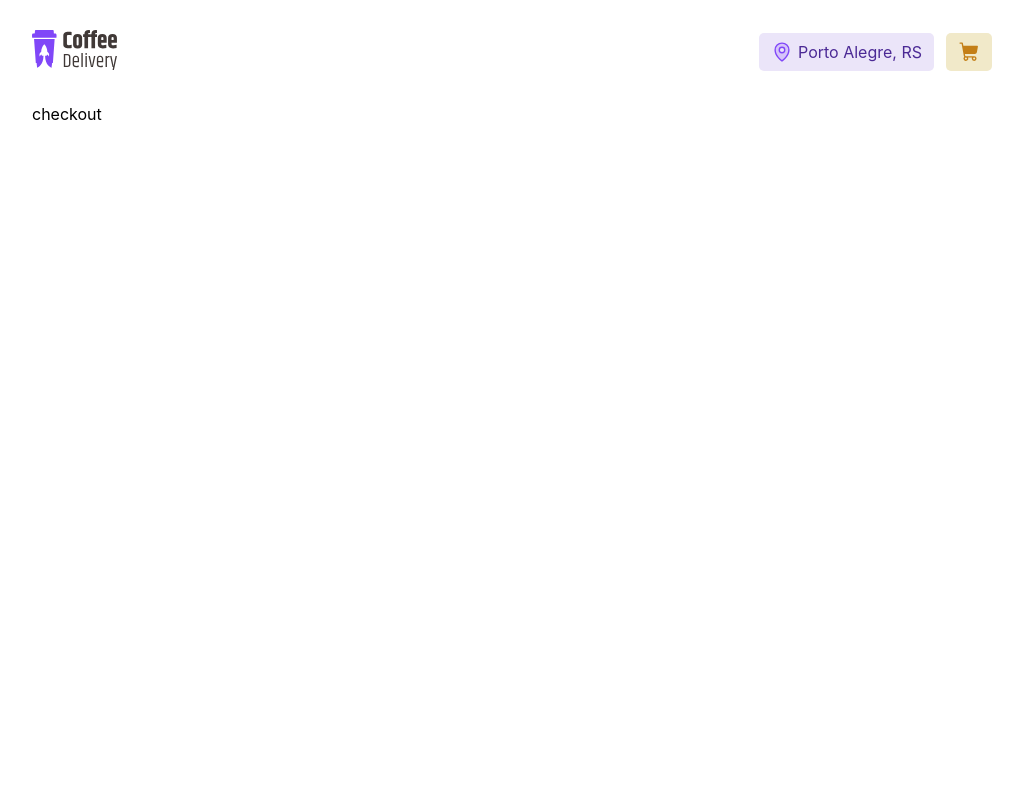
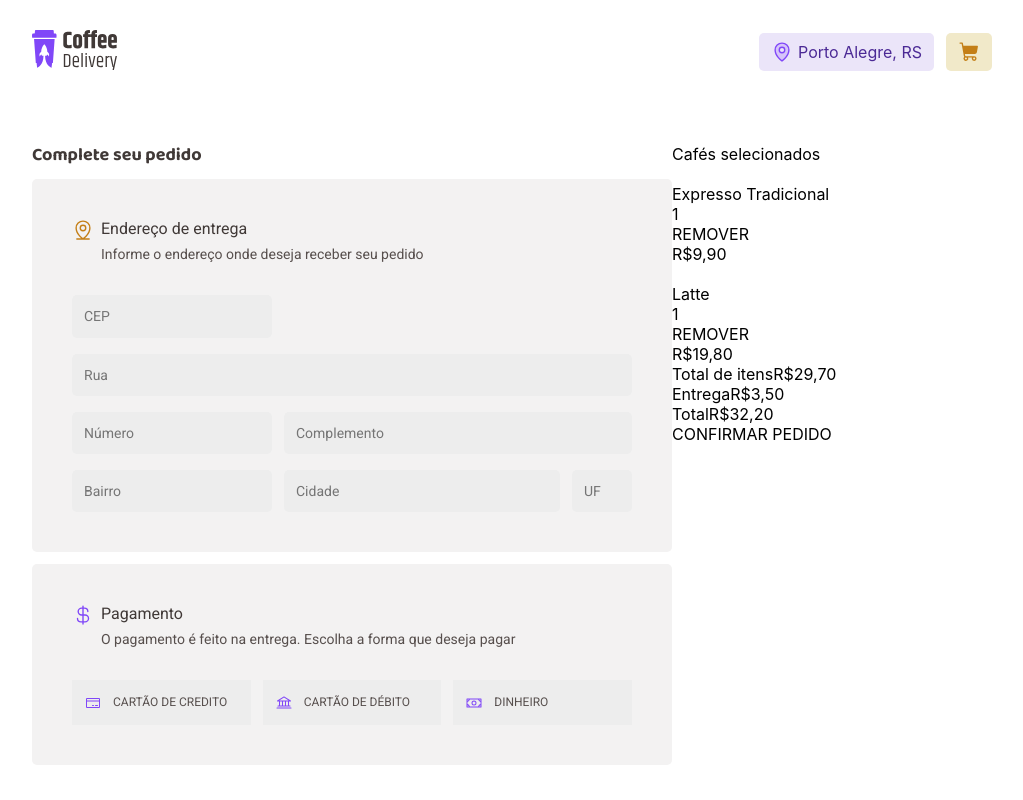
Before and after one commit to luisgustavofaria/coffee-delivery, a React (Vite) app: page /checkout in a window 1280 px wide. Shown: the whole page, without its empty margins (128-1151 px from the left). Built offline with nearby package versions, Linux system fonts and the light colour scheme.

Commit message:
criado ContainerPaymentData

```diff
--- a/src/pages/Checkout/index.tsx
+++ b/src/pages/Checkout/index.tsx
@@ -1,7 +1,130 @@
+import {
+  Bank,
+  CreditCard,
+  CurrencyDollar,
+  MapPinLine,
+  Money,
+} from '@phosphor-icons/react';
+import {
+  ContainerCheckout,
+  ContainerPaymentData,
+  ContainerAdress,
+  ContainerPayment,
+  Payment,
+} from './styles';
+
 export function Checkout() {
   return (
-    <div>
-      <span>checkout</span>
-    </div>
+    <ContainerCheckout>
+      <ContainerPaymentData>
+        <span>Complete seu pedido</span>
+        <ContainerAdress>
+          <div>
+            <MapPinLine size={22} color="#C47F17" />
+            <div>
+              <span>Endereço de entrega</span>
+              <span>Informe o endereço onde deseja receber seu pedido</span>
+            </div>
+          </div>
+          <form action="">
+            <input type="text" placeholder="CEP" />
+            <input type="text" placeholder="Rua" />
+            <div>
+              <input type="text" placeholder="Número" />
+              <input type="text" placeholder="Complemento" />
+            </div>
+            <div>
+              <input type="text" placeholder="Bairro" />
+              <input type="text" placeholder="Cidade" />
+              <input type="text" placeholder="UF" />
+            </div>
+          </form>
+        </ContainerAdress>
+        <ContainerPayment>
+          <div>
+            <CurrencyDollar size={22} color="#8047F8" />
+            <div>
+              <span>Pagamento</span>
+              <span>
+                O pagamento é feito na entrega. Escolha a forma que deseja pagar
+              </span>
+            </div>
+          </div>
+          <Payment>
+            <button>
+              <CreditCard size={16} color="#8047F8" />
+              <span>CARTÃO DE CREDITO</span>
+            </button>
+            <button>
+              <Bank size={16} color="#8047F8" />
+              <span>CARTÃO DE DÉBITO</span>
+            </button>
+            <button>
+              <Money size={16} color="#8047F8" />
+              <span>DINHEIRO</span>
+            </button>
+          </Payment>
+        </ContainerPayment>
+      </ContainerPaymentData>
+
+      <div>
+        <span>Cafés selecionados</span>
+        <div>
+          <div>
+            <img src="" alt="" />
+            <div>
+              <span>Expresso Tradicional</span>
+              <div>
+                <div>
+                  <img src="" alt="" />
+                  <span>1</span>
+                  <img src="" alt="" />
+                </div>
+                <div>
+                  <img src="" alt="" />
+                  <span>REMOVER</span>
+                </div>
+              </div>
+              <span>R$9,90</span>
+            </div>
+          </div>
+          <div>
+            <img src="" alt="" />
+            <div>
+              <span>Latte</span>
+              <div>
+                <div>
+                  <img src="" alt="" />
+                  <span>1</span>
+                  <img src="" alt="" />
+                </div>
+                <div>
+                  <img src="" alt="" />
+                  <span>REMOVER</span>
+                </div>
+              </div>
+              <span>R$19,80</span>
+            </div>
+          </div>
+          <div>
+            <div>
+              <span>Total de itens</span>
+              <span>R$29,70</span>
+            </div>
+            <div>
+              <span>Entrega</span>
+              <span>R$3,50</span>
+            </div>
+            <div>
+              <span>Total</span>
+              <span>R$32,20</span>
+            </div>
+          </div>
+          <div>
+            <span>CONFIRMAR PEDIDO</span>
+          </div>
+        </div>
+      </div>
+    </ContainerCheckout>
   );
 }
--- a/src/pages/Checkout/styles.ts
+++ b/src/pages/Checkout/styles.ts
@@ -0,0 +1,109 @@
+import { styled } from 'styled-components';
+import { typography } from '../../styles/themes/typography';
+
+export const ContainerCheckout = styled.div`
+  display: flex;
+  margin-top: 40px;
+`;
+
+export const ContainerPaymentData = styled.div`
+  width: 640px;
+  display: flex;
+  flex-direction: column;
+  gap: 12px;
+
+  > span:nth-child(1) {
+    ${typography.fonts.titleXS}
+    color: ${(props) => props.theme.colors['base-subtitle']};
+  }
+`;
+
+export const ContainerAddressPayment = styled.div`
+  padding: 40px;
+  background-color: ${({ theme }) => theme.colors['base-card']};
+  border-radius: 5px;
+
+  > div:nth-child(1) {
+    display: flex;
+    gap: 7px;
+    margin-bottom: 32px;
+
+    span:first-child {
+      ${typography.fonts.textM}
+      color: ${(props) => props.theme.colors['base-subtitle']};
+    }
+    span:last-child {
+      ${typography.fonts.textS}
+      color: ${(props) => props.theme.colors['base-text']};
+    }
+
+    > div {
+      display: flex;
+      flex-direction: column;
+      align-items: normal;
+      gap: 5px;
+    }
+  }
+`;
+
+export const ContainerAdress = styled(ContainerAddressPayment)`
+  form {
+    display: flex;
+    flex-direction: column;
+    gap: 16px;
+    width: 100%;
+
+    input:nth-child(1) {
+      width: 200px;
+    }
+
+    > div {
+      display: flex;
+      gap: 12px;
+
+      > input:nth-child(2) {
+        flex-grow: 1;
+      }
+      > input:nth-child(3) {
+        width: 60px;
+      }
+    }
+  }
+
+  input {
+    background-color: #ededed;
+    border: none;
+    padding: 12px;
+    border-radius: 5px;
+    ${typography.fonts.textS}
+    color: ${(props) => props.theme.colors['base-label']};
+  }
+`;
+
+export const ContainerPayment = styled(ContainerAddressPayment)``;
+
+export const Payment = styled.div`
+  display: flex;
+  gap: 12px;
+  flex-grow: 1;
+
+  span {
+    ${typography.fonts.buttonM}
+    color: ${(props) => props.theme.colors['base-text']};
+  }
+
+  button {
+    border: 1px solid transparent;
+    padding: 12px;
+    display: flex;
+    background-color: #ededed;
+    gap: 12px;
+    align-items: center;
+    flex: 1;
+    cursor: pointer;
+
+    &:focus {
+      border: 1px solid #8047f8;
+    }
+  }
+`;
```
